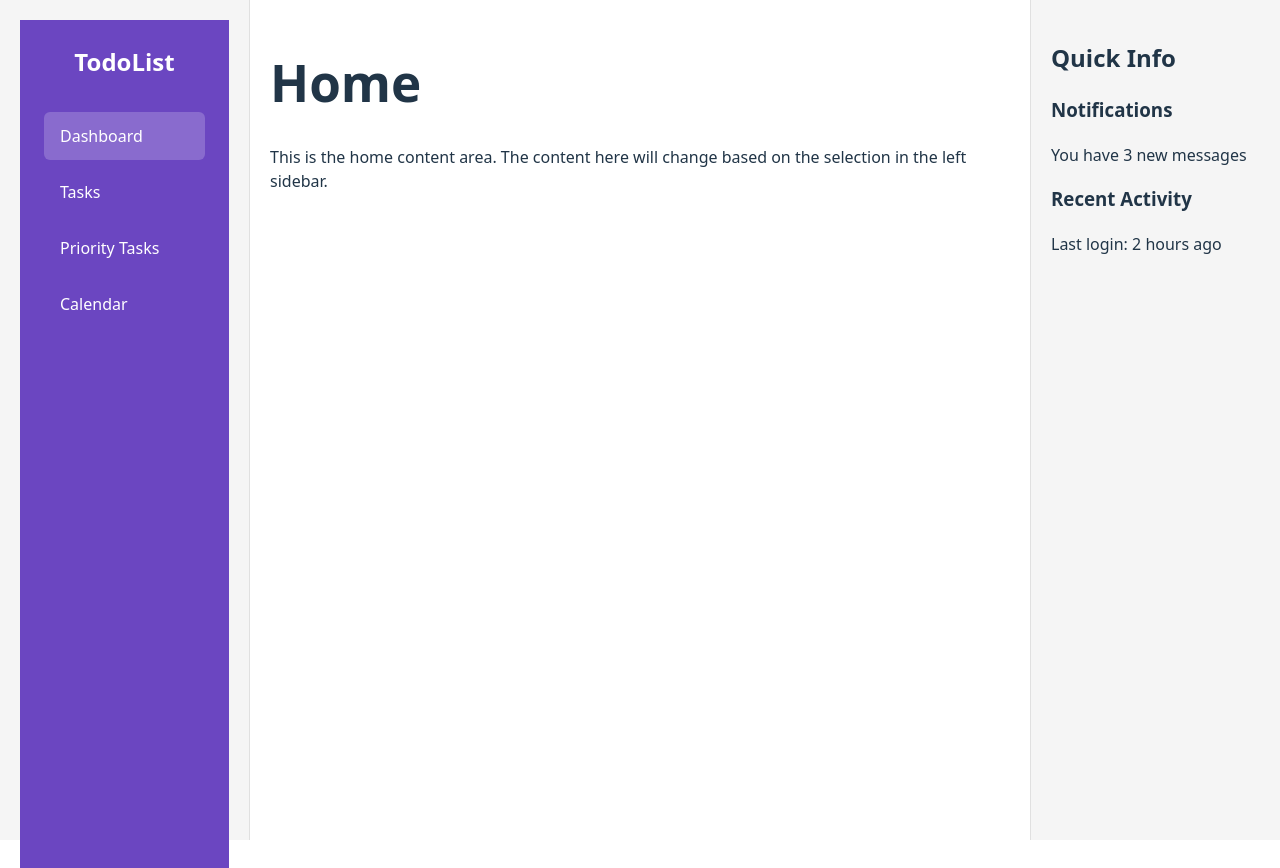
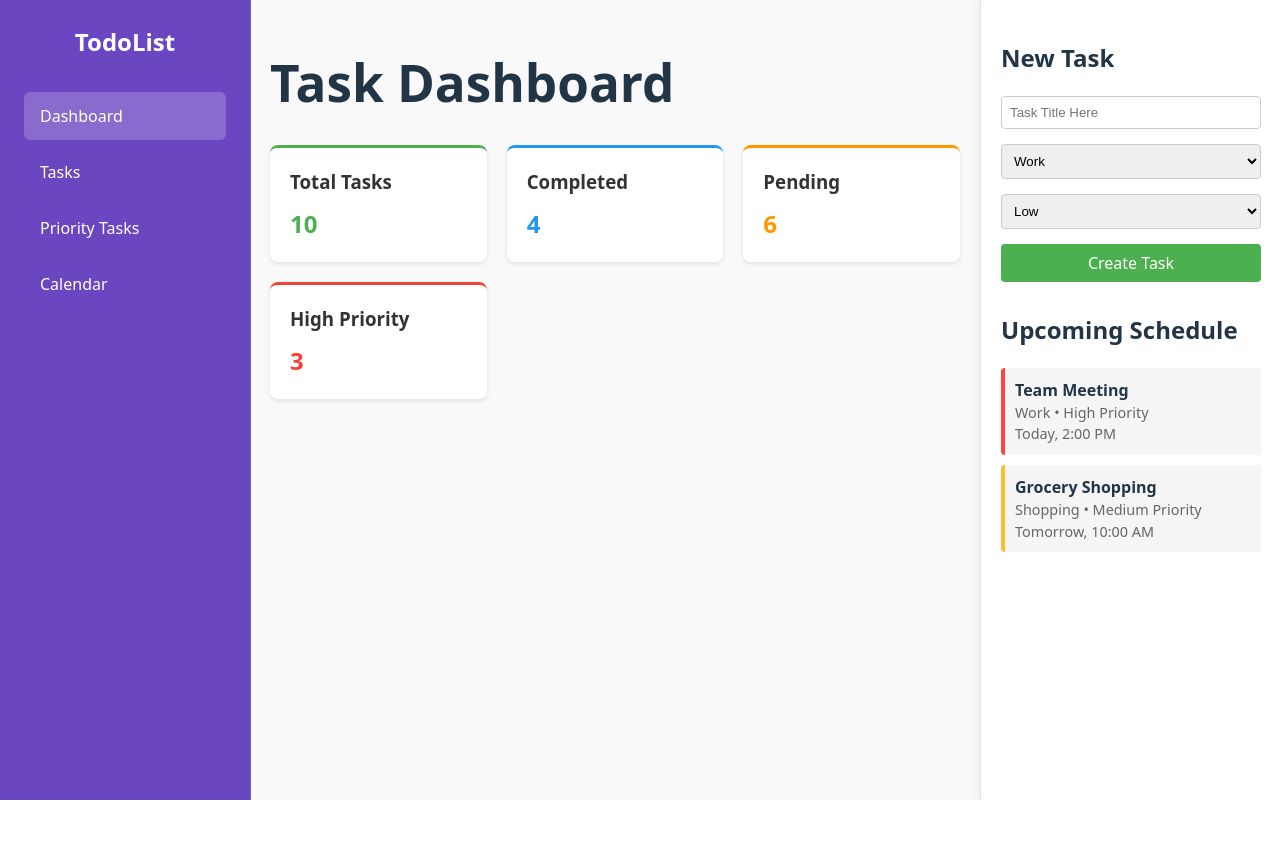
Before and after one commit to mudunkotuwasb/Todolist, a React (Vite) app: page / in a window 1280 px wide. After the commit the page ends 800 px from the top, so only its background shows below. Built offline with nearby package versions, Linux system fonts and the light colour scheme.

Commit message:
basic layout and app structure-done

```diff
--- a/src/App.tsx
+++ b/src/App.tsx
@@ -3,11 +3,11 @@ import { Layout } from './components/Layout/Layout'
 import { LeftSidebar, MainContent, RightSidebar } from './components/Layout/components'
 
 function App() {
-  const [selectedItem, setSelectedItem] = useState('Home')
+  const [selectedItem, setSelectedItem] = useState('Dashboard')
 
   return (
     <Layout
-      leftSidebar={<LeftSidebar />}
+      leftSidebar={<LeftSidebar onSelect={setSelectedItem} />}
       content={<MainContent selectedItem={selectedItem} />}
       rightSidebar={<RightSidebar />}
     />
--- a/src/components/Layout/Layout.module.css
+++ b/src/components/Layout/Layout.module.css
@@ -1,31 +1,39 @@
 .container {
   display: grid;
-  grid-template-columns: 250px 1fr 250px;
-  min-height: 100vh;
-  position: relative;
+  grid-template-columns: minmax(250px, 250px) minmax(0, 1fr) minmax(300px, 300px);
+  height: 100vh;
+  overflow: hidden;
+  background-color: #f5f7fa;
+  position: fixed;
+  width: 100%;
+  top: 0;
+  left: 0;
 }
 
 .leftSidebar {
-  position: sticky;
-  top: 0;
-  height: 100vh;
-  background-color: #f5f5f5;
-  padding: 20px;
-  border-right: 1px solid #e0e0e0;
+  background-color: #6b4fbb;
+  color: white;
+  overflow-y: auto;
+  border-right: 1px solid rgba(255, 255, 255, 0.1);
+  position: relative;
+  height: 100%;
+  min-width: 250px;
 }
 
 .content {
-  padding: 20px;
+  overflow-y: auto;
   background-color: #ffffff;
-  min-height: 100vh;
-  overflow-y: auto;
+  box-shadow: 0 0 10px rgba(0, 0, 0, 0.05);
+  height: 100%;
+  min-width: 0;
 }
 
 .rightSidebar {
-  position: sticky;
-  top: 0;
-  height: 100vh;
-  background-color: #f5f5f5;
-  padding: 20px;
+  background-color: #ffffff;
+  overflow-y: auto;
   border-left: 1px solid #e0e0e0;
+  box-shadow: -2px 0 8px rgba(0, 0, 0, 0.05);
+  position: relative;
+  height: 100%;
+  min-width: 300px;
 }
--- a/src/components/Layout/components.tsx
+++ b/src/components/Layout/components.tsx
@@ -1,9 +1,14 @@
 import { useState } from 'react';
 import styles from './LeftSidebar.module.css';
 
-export const LeftSidebar = () => {
+export const LeftSidebar = ({ onSelect }: { onSelect: (item: string) => void }) => {
   const menuItems = ['Dashboard', 'Tasks', 'Priority Tasks', 'Calendar'];
   const [selected, setSelected] = useState('Dashboard');
+
+  const handleSelect = (item: string) => {
+    setSelected(item);
+    onSelect(item);
+  };
 
   return (
     <div className={styles.sidebar}>
@@ -12,7 +17,7 @@ export const LeftSidebar = () => {
         {menuItems.map((item) => (
           <li
             key={item}
-            onClick={() => setSelected(item)}
+            onClick={() => handleSelect(item)}
             className={`${styles.navItem} ${selected === item ? styles.active : ''}`}
           >
             {item}
@@ -23,24 +28,130 @@ export const LeftSidebar = () => {
   );
 };
 
-export const MainContent = ({ selectedItem = 'Home' }) => {
+import { Dashboard, Tasks, PriorityTasks, Calendar } from './views';
+
+export const MainContent = ({ selectedItem = 'Dashboard' }) => {
+  const renderContent = () => {
+    switch (selectedItem) {
+      case 'Dashboard':
+        return <Dashboard />;
+      case 'Tasks':
+        return <Tasks />;
+      case 'Priority Tasks':
+        return <PriorityTasks />;
+      case 'Calendar':
+        return <Calendar />;
+      default:
+        return <Dashboard />;
+    }
+  };
+
   return (
-    <div>
-      <h1>{selectedItem}</h1>
-      <p>This is the {selectedItem.toLowerCase()} content area. The content here will change based on the selection in the left sidebar.</p>
+    <div style={{ backgroundColor: '#f9f9f9', minHeight: '100vh' }}>
+      {renderContent()}
     </div>
   );
 };
 
 export const RightSidebar = () => {
+  const [taskTitle, setTaskTitle] = useState('');
+  const [category, setCategory] = useState('Work');
+  const [priority, setPriority] = useState('Low');
+
+  const categories = ['Work', 'Personal', 'Shopping'];
+  const priorities = ['Low', 'Medium', 'High'];
+
+  const handleCreateTask = () => {
+    // TODO: Implement task creation logic
+    console.log({ taskTitle, category, priority });
+    setTaskTitle('');
+  };
+
+  const upcomingTasks = [
+    { title: 'Team Meeting', category: 'Work', priority: 'High', date: 'Today, 2:00 PM' },
+    { title: 'Grocery Shopping', category: 'Shopping', priority: 'Medium', date: 'Tomorrow, 10:00 AM' },
+  ];
+
   return (
-    <div>
-      <h2>Quick Info</h2>
-      <div style={{ marginTop: '20px' }}>
-        <h3>Notifications</h3>
-        <p>You have 3 new messages</p>
-        <h3>Recent Activity</h3>
-        <p>Last login: 2 hours ago</p>
+    <div style={{ padding: '20px' }}>
+      <div style={{ marginBottom: '30px' }}>
+        <h2>New Task</h2>
+        <div style={{ display: 'flex', flexDirection: 'column', gap: '15px', marginTop: '15px' }}>
+          <input
+            type="text"
+            placeholder="Task Title Here"
+            value={taskTitle}
+            onChange={(e) => setTaskTitle(e.target.value)}
+            style={{
+              padding: '8px',
+              borderRadius: '4px',
+              border: '1px solid #ccc'
+            }}
+          />
+          <select
+            value={category}
+            onChange={(e) => setCategory(e.target.value)}
+            style={{
+              padding: '8px',
+              borderRadius: '4px',
+              border: '1px solid #ccc'
+            }}
+          >
+            {categories.map((cat) => (
+              <option key={cat} value={cat}>{cat}</option>
+            ))}
+          </select>
+          <select
+            value={priority}
+            onChange={(e) => setPriority(e.target.value)}
+            style={{
+              padding: '8px',
+              borderRadius: '4px',
+              border: '1px solid #ccc'
+            }}
+          >
+            {priorities.map((pri) => (
+              <option key={pri} value={pri}>{pri}</option>
+            ))}
+          </select>
+          <button
+            onClick={handleCreateTask}
+            style={{
+              padding: '8px 16px',
+              backgroundColor: '#4CAF50',
+              color: 'white',
+              border: 'none',
+              borderRadius: '4px',
+              cursor: 'pointer'
+            }}
+          >
+            Create Task
+          </button>
+        </div>
+      </div>
+
+      <div>
+        <h2>Upcoming Schedule</h2>
+        <div style={{ marginTop: '15px' }}>
+          {upcomingTasks.map((task, index) => (
+            <div
+              key={index}
+              style={{
+                padding: '10px',
+                marginBottom: '10px',
+                backgroundColor: '#f5f5f5',
+                borderRadius: '4px',
+                borderLeft: `4px solid ${task.priority === 'High' ? '#ff4444' : task.priority === 'Medium' ? '#ffbb33' : '#00C851'}`
+              }}
+            >
+              <div style={{ fontWeight: 'bold' }}>{task.title}</div>
+              <div style={{ fontSize: '0.9em', color: '#666' }}>
+                {task.category} • {task.priority} Priority
+              </div>
+              <div style={{ fontSize: '0.9em', color: '#666' }}>{task.date}</div>
+            </div>
+          ))}
+        </div>
       </div>
     </div>
   );
--- /dev/null
+++ b/src/components/Layout/views/index.tsx
@@ -0,0 +1,124 @@
+import { useState } from 'react';
+
+export const Dashboard = () => {
+  const taskStats = {
+    total: 10,
+    completed: 4,
+    pending: 6,
+    highPriority: 3
+  };
+
+  return (
+    <div style={{ padding: '20px' }}>
+      <h1>Task Dashboard</h1>
+      <div style={{
+        display: 'grid',
+        gridTemplateColumns: 'repeat(auto-fit, minmax(200px, 1fr))',
+        gap: '20px',
+        marginTop: '20px'
+      }}>
+        <StatCard title="Total Tasks" value={taskStats.total} color="#4CAF50" />
+        <StatCard title="Completed" value={taskStats.completed} color="#2196F3" />
+        <StatCard title="Pending" value={taskStats.pending} color="#FF9800" />
+        <StatCard title="High Priority" value={taskStats.highPriority} color="#f44336" />
+      </div>
+    </div>
+  );
+};
+
+export const Tasks = () => {
+  const tasks = [
+    { id: 1, title: 'Complete Project Proposal', status: 'pending', priority: 'high' },
+    { id: 2, title: 'Review Code Changes', status: 'completed', priority: 'medium' },
+    { id: 3, title: 'Update Documentation', status: 'pending', priority: 'low' },
+  ];
+
+  return (
+    <div style={{ padding: '20px' }}>
+      <h1>Tasks</h1>
+      <div style={{ marginTop: '20px' }}>
+        {tasks.map(task => (
+          <div
+            key={task.id}
+            style={{
+              padding: '15px',
+              marginBottom: '10px',
+              backgroundColor: '#f5f5f5',
+              borderRadius: '4px',
+              display: 'flex',
+              justifyContent: 'space-between',
+              alignItems: 'center'
+            }}
+          >
+            <div>
+              <h3 style={{ margin: 0 }}>{task.title}</h3>
+              <span style={{ color: '#666' }}>{task.priority} priority</span>
+            </div>
+            <span style={{
+              padding: '5px 10px',
+              borderRadius: '15px',
+              backgroundColor: task.status === 'completed' ? '#4CAF50' : '#FF9800',
+              color: 'white'
+            }}>
+              {task.status}
+            </span>
+          </div>
+        ))}
+      </div>
+    </div>
+  );
+};
+
+export const PriorityTasks = () => {
+  const priorityTasks = [
+    { id: 1, title: 'Client Meeting Preparation', deadline: 'Today, 2 PM', priority: 'high' },
+    { id: 2, title: 'Project Deliverables', deadline: 'Tomorrow, 5 PM', priority: 'high' },
+  ];
+
+  return (
+    <div style={{ padding: '20px' }}>
+      <h1>Priority Tasks</h1>
+      <div style={{ marginTop: '20px' }}>
+        {priorityTasks.map(task => (
+          <div
+            key={task.id}
+            style={{
+              padding: '15px',
+              marginBottom: '10px',
+              backgroundColor: '#fff4f4',
+              borderRadius: '4px',
+              borderLeft: '4px solid #f44336'
+            }}
+          >
+            <h3 style={{ margin: '0 0 5px 0' }}>{task.title}</h3>
+            <span style={{ color: '#666' }}>Due: {task.deadline}</span>
+          </div>
+        ))}
+      </div>
+    </div>
+  );
+};
+
+export const Calendar = () => {
+  return (
+    <div style={{ padding: '20px' }}>
+      <h1>Calendar</h1>
+      <p>Calendar view coming soon...</p>
+    </div>
+  );
+};
+
+const StatCard = ({ title, value, color }: { title: string; value: number; color: string }) => {
+  return (
+    <div style={{
+      padding: '20px',
+      backgroundColor: 'white',
+      borderRadius: '8px',
+      boxShadow: '0 2px 4px rgba(0,0,0,0.1)',
+      borderTop: `3px solid ${color}`
+    }}>
+      <h3 style={{ margin: '0 0 10px 0', color: '#333' }}>{title}</h3>
+      <p style={{ margin: 0, fontSize: '24px', fontWeight: 'bold', color }}>{value}</p>
+    </div>
+  );
+};
```
